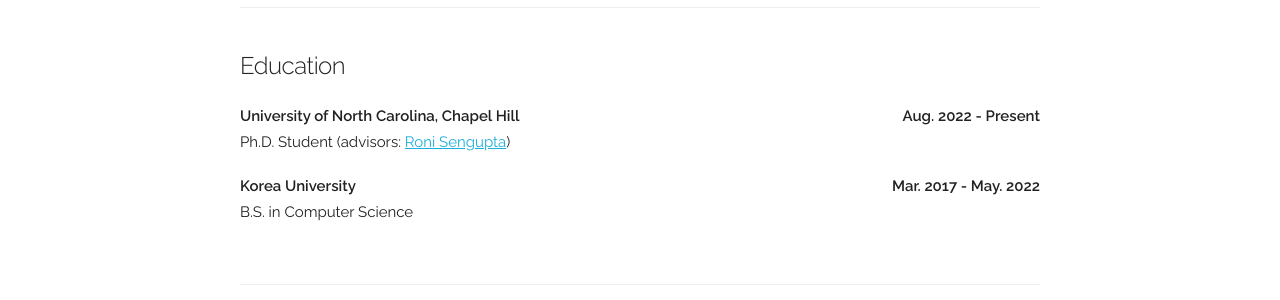
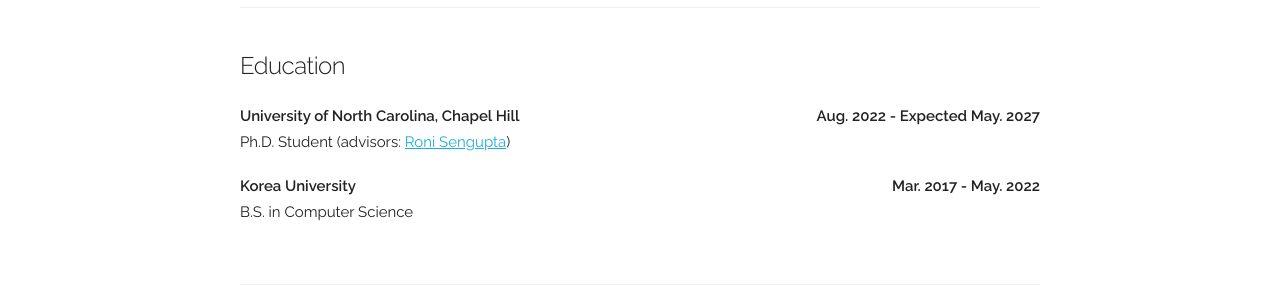
Before and after one commit to chedgekorea/chedgekorea.github.io, a Jekyll site: the page built from index.html, in a window 1280 px wide and 900 px high, scrolled down 792 px. Shown: the part 153-453 px from the top of the window. Built offline with Jekyll 4.4.1, drawn with Linux system fonts in a browser that asks for light colours; some web fonts are replaced.

Commit message:
Update expected graduation date for education section

```diff
--- a/index.html
+++ b/index.html
@@ -60,7 +60,7 @@
 <div class="docs-section" id="education">
 	<h5>Education</h5>
 		  <div class="paper">
-			<p class="title"><b>University of North Carolina, Chapel Hill<b style="float:right;">Aug. 2022 - Present</b></b></p>
+			<p class="title"><b>University of North Carolina, Chapel Hill<b style="float:right;">Aug. 2022 - Expected May. 2027</b></b></p>
 
 			<p>Ph.D. Student (advisors: <a href="https://www.cs.unc.edu/~ronisen/">Roni Sengupta</a>)</p>
 			<p></p>
```
